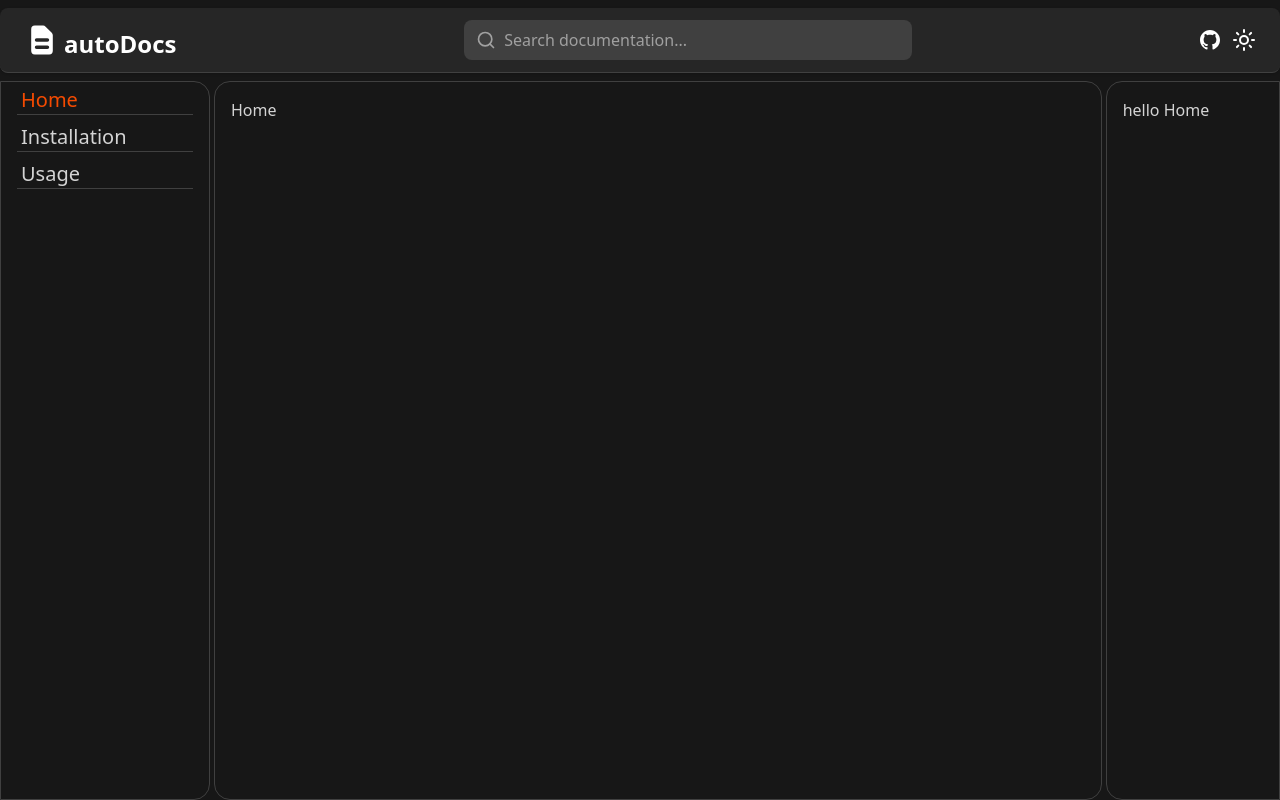
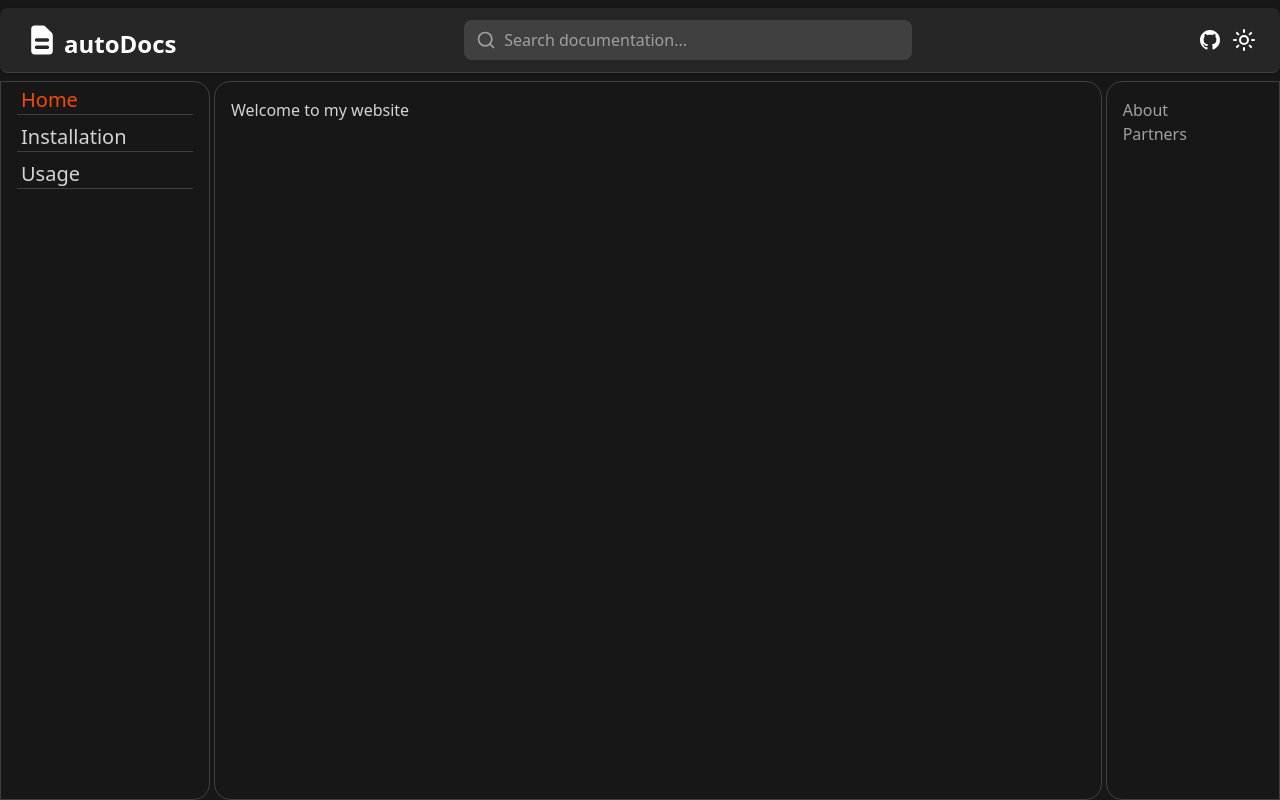
Before and after one commit to nk1044/autoDocs, a React (Vite) app in the folder website/: page /docs/Home in a window 1280 px wide. Built offline with nearby package versions, Linux system fonts and the light colour scheme.

Commit message:
enhance Docs component to display current document title and sidebar items dynamically

```diff
--- a/website/src/Pages/Docs.jsx
+++ b/website/src/Pages/Docs.jsx
@@ -1,18 +1,24 @@
 import React from 'react'
 import { useParams } from 'react-router-dom'
+import {data} from '../../docsData.js';
 
 function Docs() {
     const { path } = useParams();
-
+    const currentDoc = data[path];
+    const asideItems = currentDoc?.ASideBar || [];
     return (
         <div className='grid grid-cols-6 gap-1 w-full h-full'>
 
             <div className='col-span-5 h-full bg-neutral-900 border rounded-2xl p-4 border-neutral-700'>
-                {path}
+                {currentDoc.Title}
             </div>
 
             <div className='col-span-1 overflow-auto h-full bg-neutral-900 border rounded-l-2xl p-4 border-neutral-700'>
-                hello {path}
+                {asideItems.map((item, index) => (
+                    <div key={index} className='text-neutral-400 hover:text-neutral-200 cursor-pointer'>
+                        {item}
+                    </div>
+                ))}
             </div>
         </div>
     )
```
